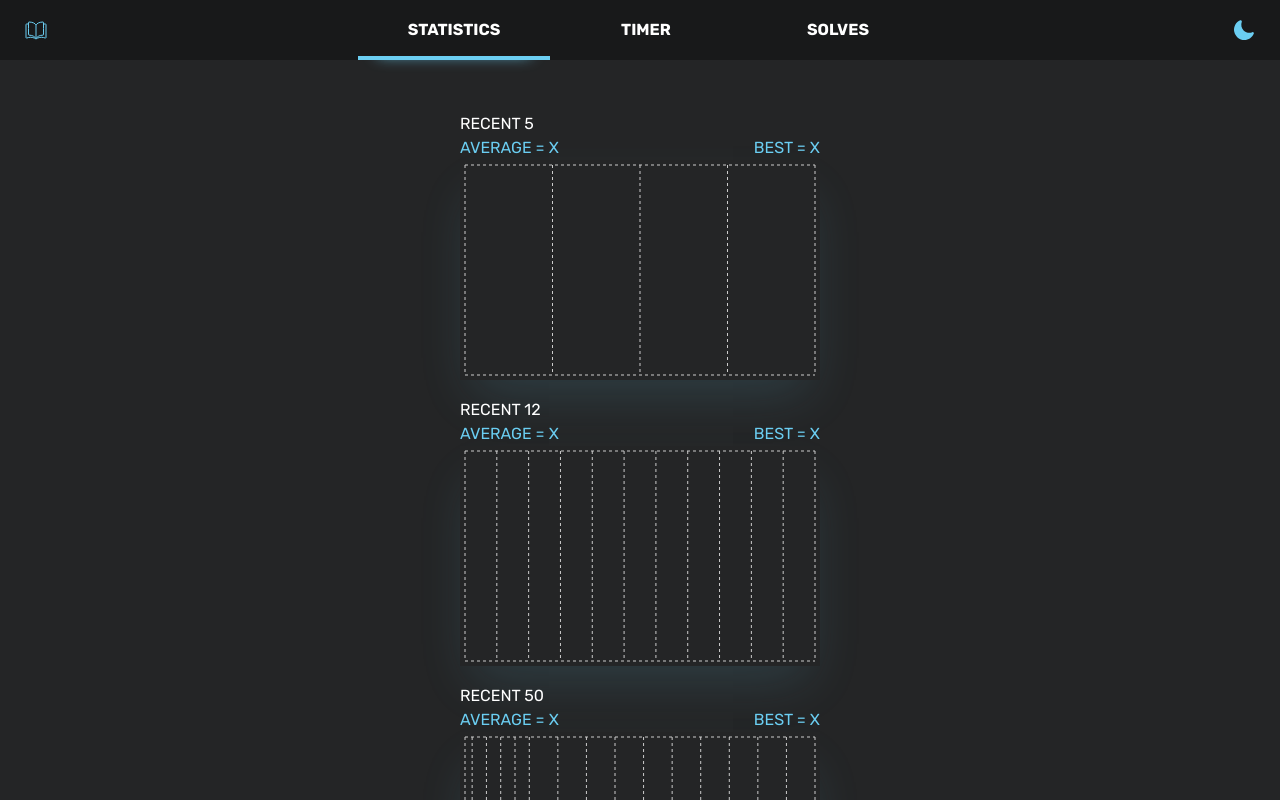
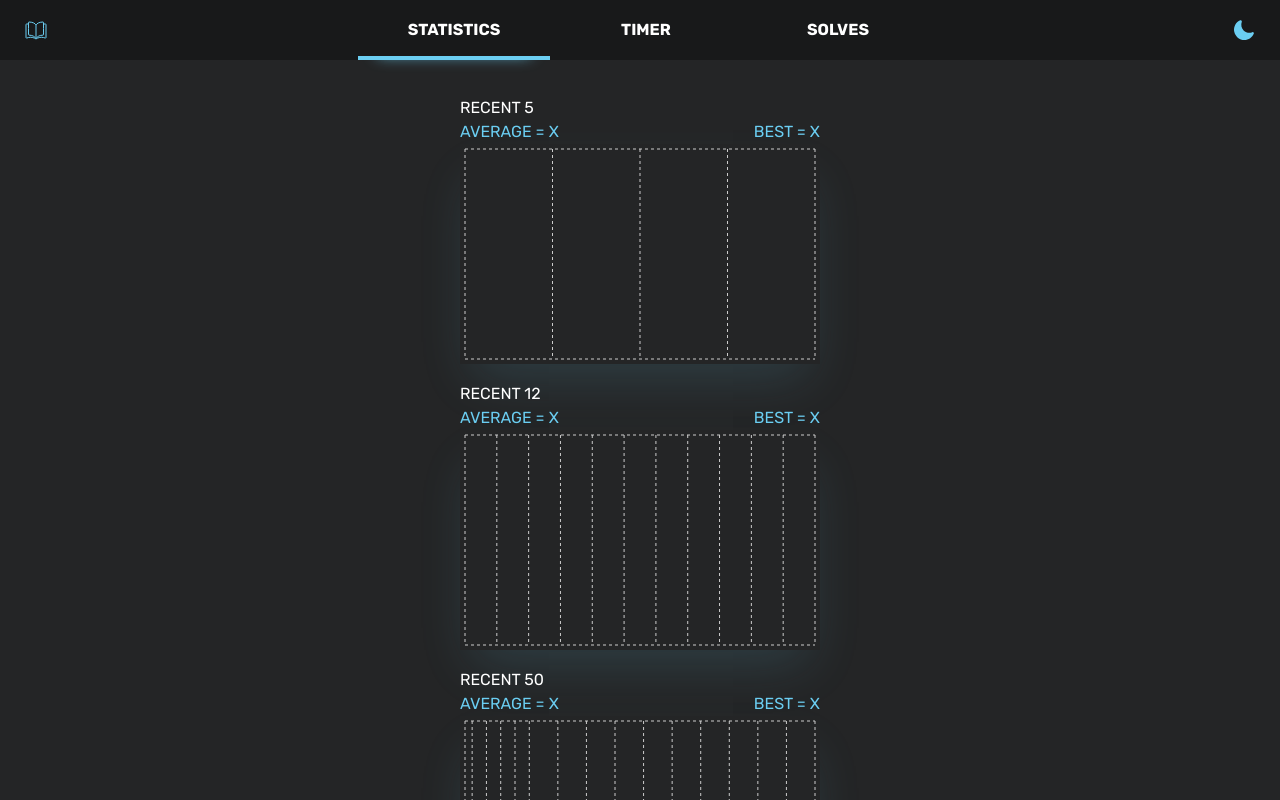
Before and after one commit to gusthv/speedcubing-timer, a React (Vite) app: page /statistics in a window 1280 px wide. Shown: the top 800 px of the page. Built offline with nearby package versions, Linux system fonts and the light colour scheme.

Commit message:
style: lower margins

```diff
--- a/src/components/Statistics.jsx
+++ b/src/components/Statistics.jsx
@@ -115,7 +115,7 @@
   ];
 
   return (
-    <div className="max-w-xl flex flex-col items-center mx-auto mt-[52px] pb-[52px] gap-[18px]">
+    <div className="max-w-xl flex flex-col items-center mx-auto mt-[36px] pb-[36px] gap-[18px]">
       {sections.map((section, index) => (
         <section
           key={index}
```
